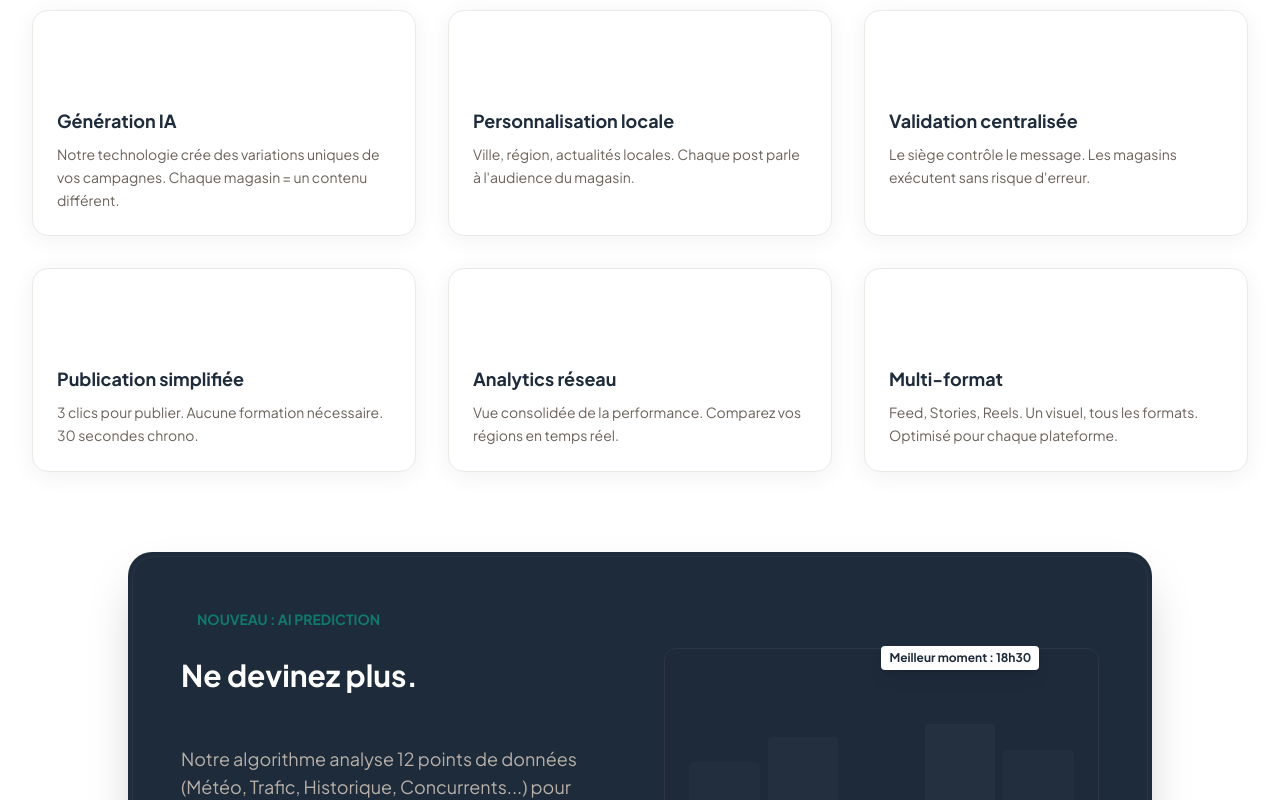
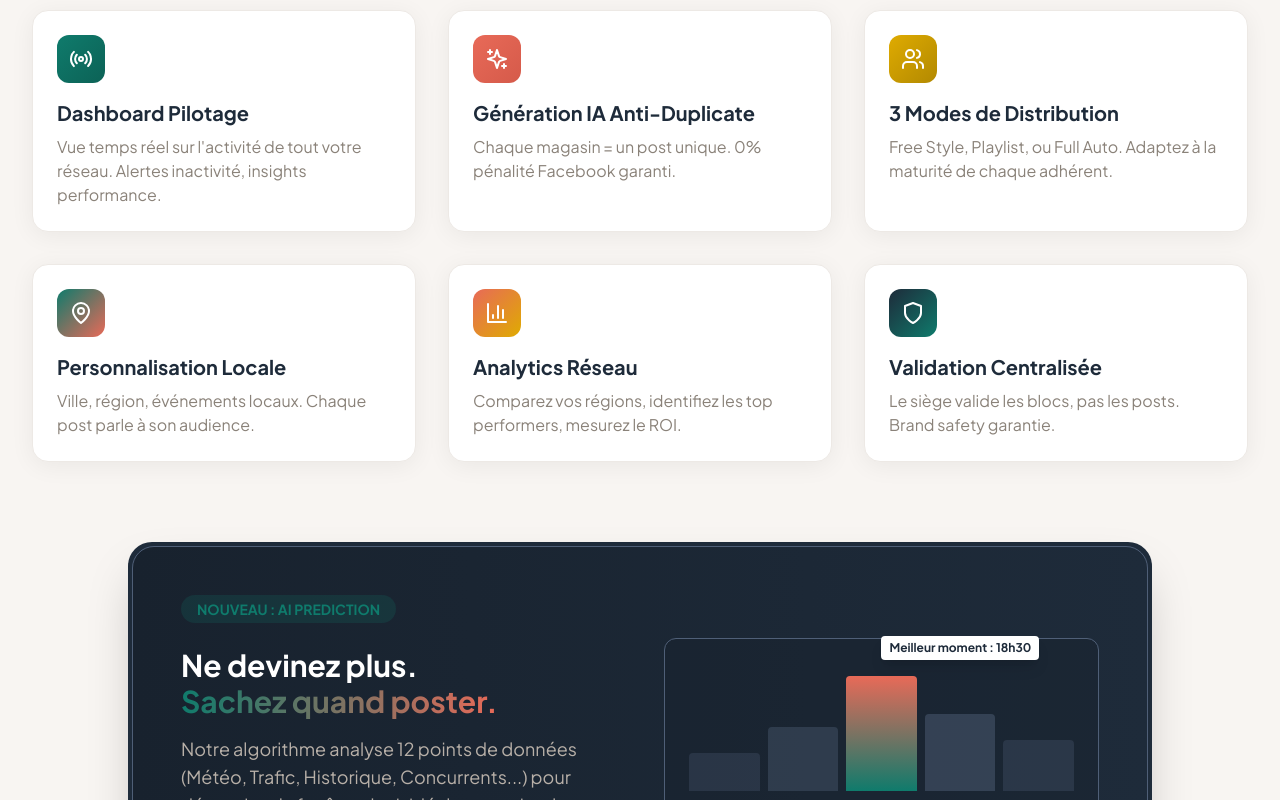
Before and after one commit to Mazaljoker/VISIOPOST_WEBSITE, a React (Vite) app: page / in a window 1280 px wide. Shown: the part 5280-6080 px from the top of the page. Built offline with nearby package versions, Linux system fonts and the light colour scheme.

Commit message:
🎨 Appliquer charte nSignal aux sections restantes
- Footer.tsx: Couleurs nSignal
- FeaturesSection.tsx: Gradients Teal/Coral
- features.ts: Nouvelles descriptions orientées pilotage
- FeatureCard.tsx: Composant avec nouvelles couleurs

```diff
--- a/src/components/FeatureCard.tsx
+++ b/src/components/FeatureCard.tsx
@@ -8,28 +8,28 @@ interface FeatureCardProps {
 }
 
 /**
- * Feature Card Component
- * Rebrandé pour nReach Studio - avec icônes visibles
+ * FeatureCard - Charte Graphique nSignal 2025
  */
-const FeatureCard: React.FC<FeatureCardProps> = ({ icon, title, description, gradient }) => {
+const FeatureCard: React.FC<FeatureCardProps> = ({
+  icon,
+  title,
+  description,
+  gradient = 'bg-gradient-to-br from-nsignal-primary to-nsignal-secondary'
+}) => {
   return (
-    <div className="bg-white dark:bg-dark-surface rounded-2xl p-6 border border-light-border dark:border-dark-border shadow-card hover:shadow-nreach transition-all duration-300 h-full">
-      {/* Icon Container */}
-      <div
-        className={`w-14 h-14 rounded-xl flex items-center justify-center mb-4 ${
-          gradient || 'bg-gradient-to-br from-nreach-electric to-nreach-lavande'
-        }`}
-      >
-        {/* Clone icon with white color */}
-        {React.isValidElement(icon)
-          ? React.cloneElement(icon as React.ReactElement, { className: 'w-7 h-7 text-white' })
-          : icon
-        }
+    <div className="bg-white dark:bg-nsignal-dark-500 rounded-2xl p-6 shadow-card hover:shadow-card-hover transition-shadow duration-300 border border-nsignal-light-400 dark:border-nsignal-dark-400 h-full">
+      {/* Icon */}
+      <div className={`w-12 h-12 ${gradient} rounded-xl flex items-center justify-center mb-4 text-white`}>
+        {icon}
       </div>
-      <h3 className="text-lg font-bold text-nreach-midnight dark:text-dark-text mb-2">
+
+      {/* Title */}
+      <h3 className="text-xl font-bold text-nsignal-dark dark:text-nsignal-light mb-2">
         {title}
       </h3>
-      <p className="text-light-text-muted dark:text-dark-text-muted text-sm leading-relaxed">
+
+      {/* Description */}
+      <p className="text-nsignal-light-700 dark:text-nsignal-light-600">
         {description}
       </p>
     </div>
--- a/src/data/features.ts
+++ b/src/data/features.ts
@@ -1,44 +1,44 @@
 import { Feature } from '../types';
 
 /**
- * Fonctionnalités nReach Studio
- * Focus sur les bénéfices, pas sur la technique
+ * Fonctionnalités nSignal - Charte Graphique 2025
+ * Focus sur le PILOTAGE et les bénéfices
  */
 export const features: Feature[] = [
   {
+    icon: "Radio",
+    title: "Dashboard Pilotage",
+    description: "Vue temps réel sur l'activité de tout votre réseau. Alertes inactivité, insights performance.",
+    gradient: "bg-gradient-to-br from-nsignal-primary to-nsignal-primary-600"
+  },
+  {
     icon: "Sparkles",
-    title: "Génération IA",
-    description: "Notre technologie crée des variations uniques de vos campagnes. Chaque magasin = un contenu différent.",
-    gradient: "bg-gradient-to-br from-nreach-electric to-nreach-lavande"
+    title: "Génération IA Anti-Duplicate",
+    description: "Chaque magasin = un post unique. 0% pénalité Facebook garanti.",
+    gradient: "bg-gradient-to-br from-nsignal-secondary to-nsignal-secondary-600"
+  },
+  {
+    icon: "Users",
+    title: "3 Modes de Distribution",
+    description: "Free Style, Playlist, ou Full Auto. Adaptez à la maturité de chaque adhérent.",
+    gradient: "bg-gradient-to-br from-nsignal-accent to-nsignal-accent-600"
   },
   {
     icon: "MapPin",
-    title: "Personnalisation locale",
-    description: "Ville, région, actualités locales. Chaque post parle à l'audience du magasin.",
-    gradient: "bg-gradient-to-br from-nreach-lavande to-nreach-midnight"
+    title: "Personnalisation Locale",
+    description: "Ville, région, événements locaux. Chaque post parle à son audience.",
+    gradient: "bg-gradient-to-br from-nsignal-primary to-nsignal-secondary"
+  },
+  {
+    icon: "BarChart3",
+    title: "Analytics Réseau",
+    description: "Comparez vos régions, identifiez les top performers, mesurez le ROI.",
+    gradient: "bg-gradient-to-br from-nsignal-secondary to-nsignal-accent"
   },
   {
     icon: "Shield",
-    title: "Validation centralisée",
-    description: "Le siège contrôle le message. Les magasins exécutent sans risque d'erreur.",
-    gradient: "bg-gradient-to-br from-nreach-midnight to-nreach-electric"
-  },
-  {
-    icon: "Zap",
-    title: "Publication simplifiée",
-    description: "3 clics pour publier. Aucune formation nécessaire. 30 secondes chrono.",
-    gradient: "bg-gradient-to-br from-nreach-electric to-nreach-midnight"
-  },
-  {
-    icon: "BarChart3",
-    title: "Analytics réseau",
-    description: "Vue consolidée de la performance. Comparez vos régions en temps réel.",
-    gradient: "bg-gradient-to-br from-nreach-lavande to-nreach-electric"
-  },
-  {
-    icon: "Users",
-    title: "Multi-format",
-    description: "Feed, Stories, Reels. Un visuel, tous les formats. Optimisé pour chaque plateforme.",
-    gradient: "bg-gradient-to-br from-nreach-midnight to-nreach-lavande"
+    title: "Validation Centralisée",
+    description: "Le siège valide les blocs, pas les posts. Brand safety garantie.",
+    gradient: "bg-gradient-to-br from-nsignal-dark to-nsignal-primary"
   }
 ];
--- a/src/sections/FeaturesSection.tsx
+++ b/src/sections/FeaturesSection.tsx
@@ -9,7 +9,8 @@ import {
   Zap,
   Shield,
   MapPin,
-  Heart
+  Heart,
+  Radio
 } from 'lucide-react';
 import { features } from '../data/features';
 import FeatureCard from '../components/FeatureCard';
@@ -27,7 +28,6 @@ const titleVariants = {
   },
 };
 
-// Individual card variants with rewind support
 const featureCardVariants = {
   hidden: { opacity: 0, y: 60, scale: 0.9 },
   visible: {
@@ -41,7 +41,6 @@ const featureCardVariants = {
   },
 };
 
-// Icon components map
 const iconComponents: Record<string, React.FC<{ className?: string }>> = {
   Sparkles,
   Users,
@@ -52,19 +51,19 @@ const iconComponents: Record<string, React.FC<{ className?: string }>> = {
   Zap,
   Shield,
   MapPin,
-  Heart
+  Heart,
+  Radio
 };
 
 /**
- * Section Features - Grille des 6 fonctionnalités principales
- * Animation staggered pour effet "cascade"
- * Rebrandé pour nReach Studio
+ * Section Features - Charte Graphique nSignal 2025
+ * Couleurs: Teal #0F7B6C + Coral #E86A58
  */
 const FeaturesSection = ({ className = '' }: FeaturesSectionProps) => {
   return (
-    <section id="features" className={`py-20 px-4 sm:px-6 lg:px-8 bg-light-bg dark:bg-dark-bg ${className}`}>
+    <section id="features" className={`py-20 px-4 sm:px-6 lg:px-8 bg-nsignal-light dark:bg-nsignal-dark ${className}`}>
       <div className="max-w-7xl mx-auto">
-        {/* Title - appears once */}
+        {/* Title */}
         <motion.div
           className="text-center mb-16"
           initial="hidden"
@@ -72,16 +71,15 @@ const FeaturesSection = ({ className = '' }: FeaturesSectionProps) => {
           viewport={{ once: true, amount: 0.5 }}
           variants={titleVariants}
         >
-          <h2 className="text-4xl font-bold text-nreach-midnight dark:text-dark-text mb-4">
+          <h2 className="text-4xl font-bold text-nsignal-dark dark:text-nsignal-light mb-4">
             Tout ce dont vous avez besoin
           </h2>
-          <p className="text-xl text-light-text-muted dark:text-dark-text-muted">Une plateforme complète pour vos réseaux</p>
+          <p className="text-xl text-nsignal-light-700 dark:text-nsignal-light-600">Une plateforme complète pour vos réseaux</p>
         </motion.div>
 
-        {/* Feature cards - each has individual scroll trigger with rewind */}
+        {/* Feature cards */}
         <div className="grid md:grid-cols-2 lg:grid-cols-3 gap-8">
           {features.map((feature, index) => {
-            // Get the icon component
             const IconComponent = iconComponents[feature.icon];
             const iconElement = IconComponent ? <IconComponent /> : <Sparkles />;
 
@@ -110,46 +108,45 @@ const FeaturesSection = ({ className = '' }: FeaturesSectionProps) => {
           })}
         </div>
 
-        {/* Bloc Feature Prédictive - AI Intelligence - with rewind */}
+        {/* Bloc Feature Prédictive - AI Intelligence */}
         <motion.div
-          className="mt-20 max-w-5xl mx-auto bg-nreach-midnight rounded-3xl p-1 text-white overflow-hidden shadow-2xl"
+          className="mt-20 max-w-5xl mx-auto bg-nsignal-dark rounded-3xl p-1 text-white overflow-hidden shadow-2xl"
           initial={{ opacity: 0, y: 60, scale: 0.95 }}
           whileInView={{ opacity: 1, y: 0, scale: 1 }}
           viewport={{ once: false, amount: 0.2 }}
           transition={{ duration: 0.6, ease: 'easeOut' as const }}
         >
-          <div className="bg-gradient-to-r from-nreach-midnight-600 to-nreach-midnight p-8 md:p-12 rounded-[22px] border border-dark-border">
+          <div className="bg-gradient-to-r from-nsignal-dark-600 to-nsignal-dark p-8 md:p-12 rounded-[22px] border border-nsignal-dark-400">
             <div className="grid md:grid-cols-2 gap-12 items-center">
 
               {/* Texte */}
               <div>
-                <div className="inline-block px-4 py-1 bg-nreach-electric/20 text-nreach-electric rounded-full text-sm font-bold mb-6">
+                <div className="inline-block px-4 py-1 bg-nsignal-primary/20 text-nsignal-primary rounded-full text-sm font-bold mb-6">
                   NOUVEAU : AI PREDICTION
                 </div>
                 <h3 className="text-3xl font-bold mb-4">
                   Ne devinez plus. <br/>
-                  <span className="text-transparent bg-clip-text bg-gradient-to-r from-nreach-electric to-nreach-lavande">
+                  <span className="text-transparent bg-clip-text bg-gradient-to-r from-nsignal-primary to-nsignal-secondary">
                     Sachez quand poster.
                   </span>
                 </h3>
-                <p className="text-dark-text-muted mb-6 text-lg">
+                <p className="text-nsignal-light-600 mb-6 text-lg">
                   Notre algorithme analyse 12 points de données (Météo, Trafic, Historique, Concurrents...) pour déterminer la fenêtre de tir idéale par point de vente.
                 </p>
                 <div className="flex items-center space-x-4 text-sm font-medium">
-                  <div className="flex items-center text-nreach-electric">
-                    <span className="w-2 h-2 bg-nreach-electric rounded-full mr-2"></span>
+                  <div className="flex items-center text-nsignal-primary">
+                    <span className="w-2 h-2 bg-nsignal-primary rounded-full mr-2"></span>
                     +45% d'Engagement
                   </div>
-                  <div className="flex items-center text-nreach-lavande">
-                    <span className="w-2 h-2 bg-nreach-lavande rounded-full mr-2"></span>
+                  <div className="flex items-center text-nsignal-secondary">
+                    <span className="w-2 h-2 bg-nsignal-secondary rounded-full mr-2"></span>
                     Prédiction à J+7
                   </div>
                 </div>
               </div>
 
               {/* Simulation Graphique */}
-              <div className="bg-dark-surface/50 rounded-xl p-6 border border-dark-border relative">
-                {/* Faux Graphique animé */}
+              <div className="bg-nsignal-dark-600/50 rounded-xl p-6 border border-nsignal-dark-400 relative">
                 <motion.div
                   className="flex justify-between items-end h-32 mb-4 space-x-2"
                   initial={{ opacity: 0 }}
@@ -158,28 +155,28 @@ const FeaturesSection = ({ className = '' }: FeaturesSectionProps) => {
                   transition={{ delay: 0.3 }}
                 >
                   <motion.div
-                    className="w-full bg-dark-border rounded-t opacity-30"
+                    className="w-full bg-nsignal-dark-400 rounded-t opacity-30"
                     initial={{ height: 0 }}
                     whileInView={{ height: '30%' }}
                     viewport={{ once: true }}
                     transition={{ duration: 0.5, delay: 0.4 }}
                   />
                   <motion.div
-                    className="w-full bg-dark-border rounded-t opacity-40"
+                    className="w-full bg-nsignal-dark-400 rounded-t opacity-40"
                     initial={{ height: 0 }}
                     whileInView={{ height: '50%' }}
                     viewport={{ once: true }}
                     transition={{ duration: 0.5, delay: 0.5 }}
                   />
                   <motion.div
-                    className="w-full bg-gradient-to-t from-nreach-electric to-nreach-lavande rounded-t relative group"
+                    className="w-full bg-gradient-to-t from-nsignal-primary to-nsignal-secondary rounded-t relative group"
                     initial={{ height: 0 }}
                     whileInView={{ height: '90%' }}
                     viewport={{ once: true }}
                     transition={{ duration: 0.6, delay: 0.6 }}
                   >
                     <motion.div
-                      className="absolute -top-10 left-1/2 -translate-x-1/2 bg-white text-nreach-midnight text-xs font-bold px-2 py-1 rounded shadow-lg whitespace-nowrap"
+                      className="absolute -top-10 left-1/2 -translate-x-1/2 bg-white text-nsignal-dark text-xs font-bold px-2 py-1 rounded shadow-lg whitespace-nowrap"
                       initial={{ opacity: 0, y: 10 }}
                       whileInView={{ opacity: 1, y: 0 }}
                       viewport={{ once: true }}
@@ -189,21 +186,21 @@ const FeaturesSection = ({ className = '' }: FeaturesSectionProps) => {
                     </motion.div>
                   </motion.div>
                   <motion.div
-                    className="w-full bg-dark-border rounded-t opacity-50"
+                    className="w-full bg-nsignal-dark-400 rounded-t opacity-50"
                     initial={{ height: 0 }}
                     whileInView={{ height: '60%' }}
                     viewport={{ once: true }}
                     transition={{ duration: 0.5, delay: 0.7 }}
                   />
                   <motion.div
-                    className="w-full bg-dark-border rounded-t opacity-30"
+                    className="w-full bg-nsignal-dark-400 rounded-t opacity-30"
                     initial={{ height: 0 }}
                     whileInView={{ height: '40%' }}
                     viewport={{ once: true }}
                     transition={{ duration: 0.5, delay: 0.8 }}
                   />
                 </motion.div>
-                <div className="flex justify-between text-xs text-dark-text-muted font-mono">
+                <div className="flex justify-between text-xs text-nsignal-light-600 font-mono">
                   <span>14h</span>
                   <span>16h</span>
                   <span className="text-white font-bold">18h</span>
```
Also changed, not shown: src/sections/Footer.tsx (+13 -9 lines).
